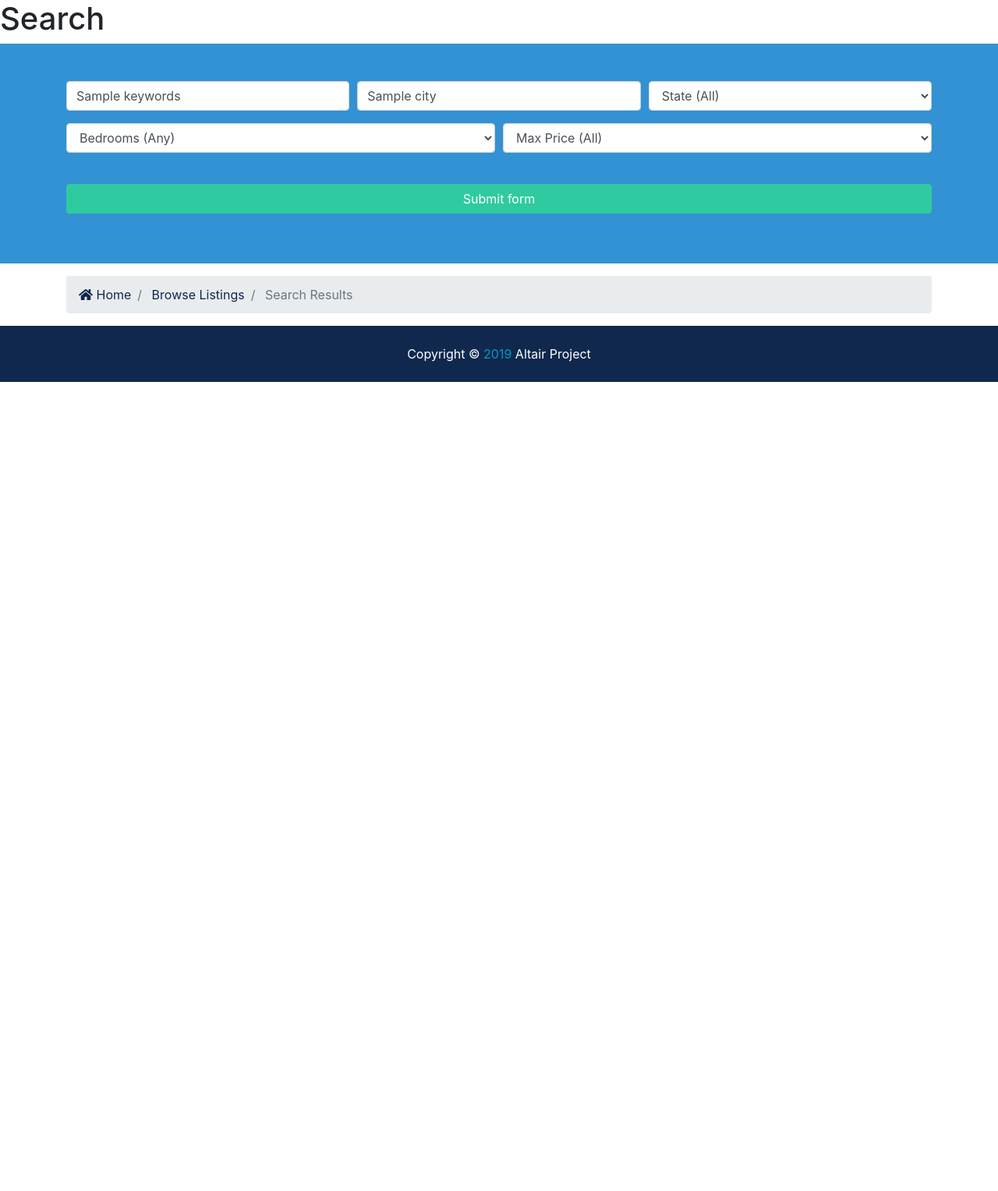
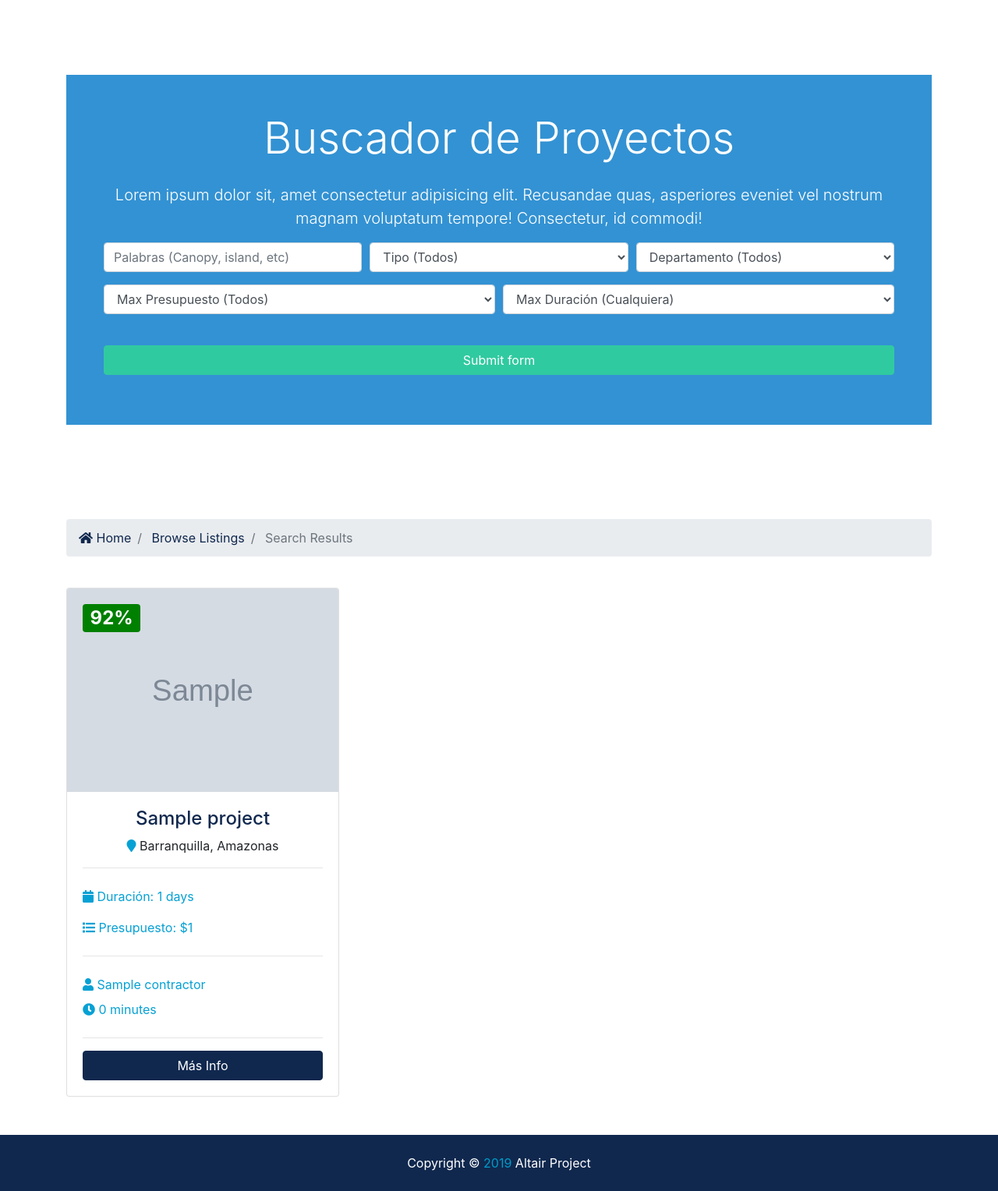
Before and after one commit to frobledoruiz/altair_project, a Django app: template templates/projects/search.html in a window 1280 px wide. Shown: the part 112-1640 px from the top of the page at 78% size. Before the commit the page ends 602 px from the top, so only its background shows below. Run offline with Django 3.2, Linux system fonts and the light colour scheme; tables that the repository leaves empty hold one stand-in row (values such as "Sample post"); the template is opened without the code that fills it: values that come from a table or form of the project are taken from there, most other values are stand-ins (such as "Sample title", 1, 10 or a date in 2020); grey boxes marked "Sample" are stand-in pictures; some libraries are stand-ins or nearby versions.

Commit message:
Cont search funtionallity

```diff
--- a/apro/__init__.py
+++ /dev/null
@@ -1,3 +0,0 @@
-import pymysql
-
-pymysql.install_as_MySQLdb()
--- a/apro/settings.py
+++ b/apro/settings.py
@@ -83,9 +83,9 @@ WSGI_APPLICATION = 'apro.wsgi.application'
 DATABASES = {
     'default': {
         'ENGINE': 'django.db.backends.mysql',
-        'NAME': 'sys',
+        'NAME': 'db_apro',  #sys
         'USER': 'root',
-        'PASSWORD': 'root',
+        'PASSWORD': 'r0bl3d0Ruiz', # root
         'HOST': 'localhost',
         'PORT': '3306',
     }
--- a/notes.txt
+++ b/notes.txt
@@ -6,3 +6,8 @@ Jan 28, 2019
 - Anaconda was installed
 - conda was update (run as administrator)
 - $ conda install mysqlclient: succesfully installed
+
+# windows use at __ini__.py
+import pymysql
+
+pymysql.install_as_MySQLdb()
--- a/projects/models.py
+++ b/projects/models.py
@@ -20,9 +20,9 @@ class Project(models.Model):
     location_lat = models.FloatField()
     location_long = models.FloatField()
     is_active = models.BooleanField(default=False)
-    budget_allocated = models.FloatField()
+    budget_allocated = models.IntegerField()
     dollar = models.FloatField()
-    goal_time = models.FloatField()
+    goal_time = models.IntegerField()
     contractor = models.ForeignKey(Contractor, on_delete=models.DO_NOTHING)
     project_manager = models.ForeignKey(
         ProjectManager, on_delete=models.DO_NOTHING)
--- a/templates/projects/search.html
+++ b/templates/projects/search.html
@@ -2,36 +2,39 @@
 {% load humanize %}
 
 {% block content %}
-<h1>Search</h1>
-  <section id="showcase-inner" class="showcase-search text-white py-5">
-    <div class="container">
-      <div class="row text-center">
-        <div class="col-md-12">
+<section id="showcase">
+    <div class="container text-center">
+        <div class="home-search p-5">
+            <div class="overlay p-5">
+                <h1 class="display-4 mb-4">
+                    Buscador de Proyectos
+                </h1>
+                <p class="lead">Lorem ipsum dolor sit, amet consectetur adipisicing elit. Recusandae quas, asperiores
+                    eveniet vel nostrum magnam
+                    voluptatum tempore! Consectetur, id commodi!</p>
+                <div class="search">
                     <form action="{% url 'search' %}">
                         <!-- Form Row 1 -->
                         <div class="form-row">
                             <div class="col-md-4 mb-3">
                                 <label class="sr-only">Keywords</label>
-                <input type="text" name="keywords" class="form-control" placeholder="Keyword
-                (Pool, Garage, etc)" value="{{ values.keywords }}">
+                                <input type="text" name="keywords" class="form-control" placeholder="Palabras (Canopy, island, etc)">
                             </div>
-
                             <div class="col-md-4 mb-3">
-                <label class="sr-only">City</label>
-                <input type="text" name="city" class="form-control" placeholder="City"
-                value="{{ values.city }}">
+                                <label class="sr-only">Tipo de Proyecto</label>
+                                <select name="scope" class="form-control">
+                                    <option selected="true" disabled="disabled">Tipo (Todos)</option>
+                                    {% for key, value in scope_choices %}
+                                       <option value="{{ key }}">{{ value | safe }}</option>
+                                    {% endfor %}
+                                </select>
                             </div>
-
                             <div class="col-md-4 mb-3">
-                <label class="sr-only">State</label>
+                                <label class="sr-only">Departamento</label>
                                 <select name="state" class="form-control">
-                  <option selected="true" disabled="disabled">State (All)</option>
-                  {% for key,value in state_choices.items %}
-                  <option value="{{ key }}"
-                  {% if key == values.state %}
-                    selected
-                  {% endif %}
-                  >{{ value }}</option>
+                                    <option selected="true" disabled="disable">Departamento (Todos)</option>
+                                    {% for key, value in state_choices %}
+                                       <option value="{{ key }}">{{ value | safe }}</option>
                                     {% endfor %}
                                 </select>
                             </div>
@@ -39,33 +42,26 @@
                         <!-- Form Row 2 -->
                         <div class="form-row">
                             <div class="col-md-6 mb-3">
-                <label class="sr-only">Bedrooms</label>
+                                <label class="sr-only">Presupuesto</label>
                                 <select name="bedrooms" class="form-control">
-                  <option selected="true" disabled="disabled">Bedrooms (Any)</option>
-                  {% for key,value in bedroom_choices.items %}
-                  <option value="{{ key }}"
-                  {% if key == values.bedrooms %}
-                    selected
-                  {% endif %}
-                  >{{ value }}</option>
+                                    <option selected="true" disabled="disabled">Max Presupuesto (Todos)</option>
+                                    {% for key, value in budget_choices  %}
+                                    <option value="1">{{value}}</option>
                                     {% endfor %}
                                 </select>
                             </div>
                             <div class="col-md-6 mb-3">
-                <select name="price" class="form-control">
-                  <option selected="true" disabled="disabled">Max Price (All)</option>
-                  {% for key,value in price_choices.items %}
-                  <option value="{{ key }}"
-                  {% if key == values.price %}
-                    selected
-                  {% endif %}
-                  >{{ value }}</option>
+                                <select name="price" class="form-control" id="type">
+                                    <option selected="true" disabled="disabled">Max Duración (Cualquiera)</option>
+                                    {% for key, value in goaltime_choices  %}
+                                    <option value="1">{{value}}</option>
                                     {% endfor %}
                                 </select>
                             </div>
                         </div>
                         <button class="btn btn-secondary btn-block mt-4" type="submit">Submit form</button>
                     </form>
+                </div>
             </div>
         </div>
     </div>
@@ -81,7 +77,7 @@
               <i class="fas fa-home"></i> Home</a>
           </li>
           <li class="breadcrumb-item">
-            <a href="{% url 'listings'%}">Browse Listings</a>
+            <a href="{% url 'projects'%}">Browse Listings</a>
           </li>
           <li class="breadcrumb-item active"> Search Results</li>
         </ol>
@@ -89,4 +85,100 @@
     </div>
   </section>
 
+    <section id="projects" class="py-4">
+        <div class="container">
+            <div class="row">
+                <!-- Loop of Projects -->
+                {% if projects %}
+                {% for project in projects %}
+                <div class="col-md-6 col-lg-4 mb-4">
+                    <div class="card listing-preview">
+                        <img class="card-img-top" src="{{ project.main_photo.url }}" alt="">
+                        <div class="card-img-overlay">
+                            <h2>
+                                <span class="badge badge-secondary text-white">92%</span>
+                            </h2>
+                        </div>
+                        <div class="card-body">
+                            <div class="listing-heading text-center">
+                                <h4 class="text-primary">{{ project.name }}</h4>
+                                <p>
+                                    <i class="fas fa-map-marker text-secondary"></i> {{ project.get_city_display }}, {{ project.get_state_display }}</p>
+                            </div>
+                            <hr>
+                            <div class="row py-2 text-secondary">
+                                <div class="col-12">
+                                    <i class="fas fa-calendar"></i> Duración: {{ project.goal_time }} days</div>
+
+                            </div>
+                            <div class="row py-2 text-secondary">
+                                <div class="col-12">
+                                    <i class="fas fa-list"></i> Presupuesto: ${{ project.budget_allocated | intcomma }} </div>
+
+                            </div>
+                            <hr>
+                            <div class="row py-2 text-secondary">
+                                <div class="col-12">
+                                    <i class="fas fa-user"></i> {{ project.contractor }}</div>
+                            </div>
+                            <div class="row text-secondary pb-2">
+                                <div class="col-12">
+                                    <i class="fas fa-clock"></i> {{ project.create_date | timesince }}</div>
+                            </div>
+                            <hr>
+                            <a href="{% url 'project' project.id %}" class="btn btn-primary btn-block">Más Info</a>
+                        </div>
+                    </div>
+                </div>
+                {% endfor %}
+                {% else %}
+                <div class="col-md-12">
+                    <p>No hay proyectos Disponibles</p>
+                </div>
+                {% endif %}
+
+
+            </div>
+
+
+    <!-- Pagination-->
+    <div class="row">
+      <div class="col-md-12">
+      {% if projects.has_other_pages %}
+        <ul class="pagination">
+          {% if projects.has_previous %}
+            <li class="page-item">
+              <a href="?page={{projects.previous_page_number}}" class="page-link">&laquo;</a>
+            </li>
+          {% else %}
+            <li class="page-item disabled">
+              <a class="page-link">&laquo;</a>
+            </li>
+          {% endif %}
+          {% for i in projects.paginator.page_range %}
+            {% if projects.number == i %}
+              <li class="page-item active">
+                <a class="page-link">{{i}}</a>
+              </li>
+            {% else %}
+              <li class="page-item">
+                <a href="?page={{i}}" class="page-link">{{i}}</a>
+              </li>
+            {% endif %}
+          {% endfor %}
+          {% if projects.has_next %}
+            <li class="page-item">
+              <a href="?page={{projects.next_page_number}}" class="page-link">&raquo;</a>
+            </li>
+          {% else %}
+            <li class="page-item disabled">
+              <a class="page-link">&raquo;</a>
+            </li>
+          {% endif %}
+        </ul>
+      {% endif %}
+      </div>
+    </div>
+        </div>
+    </section>
 {% endblock content %}
```
Also changed, not shown: pages/views.py (+6 -3 lines), projects/choices.py (+60 -13 lines), projects/views.py (+17 -4 lines), templates/pages/index.html (+8 -10 lines), apro/static/img/showcase.jpg, projects/migrations/0005_auto_20190130_0048.py (added), projects/migrations/0006_auto_20190130_0104.py (added), 4 other files. Lines whose indentation alone changed are shown as unchanged.
